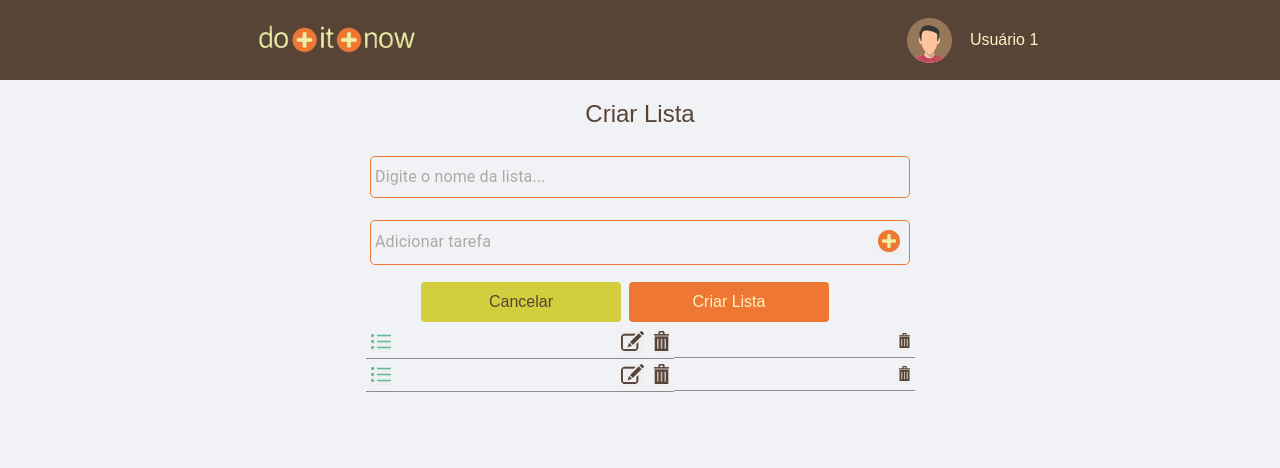
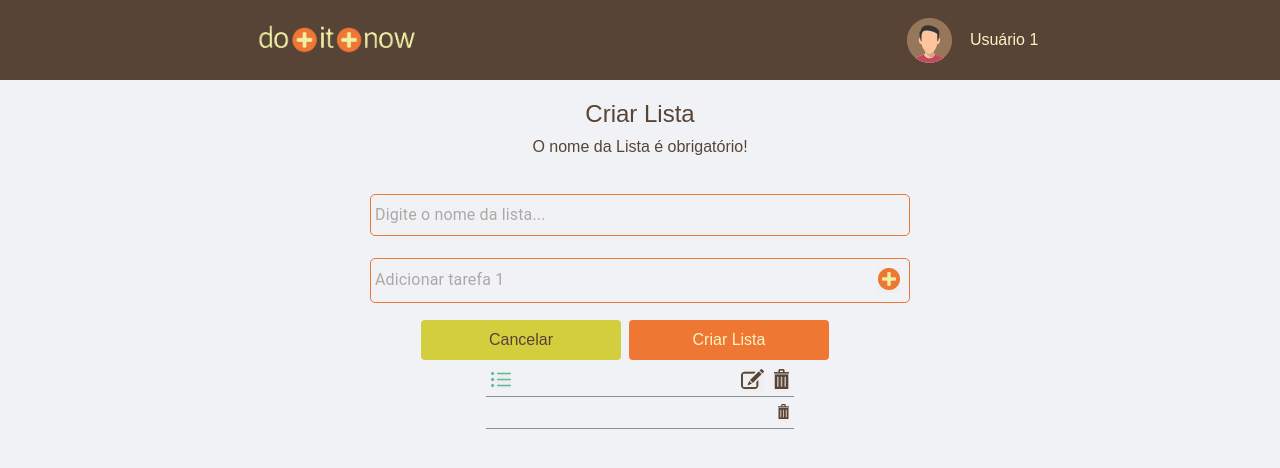
Before and after one commit to Kaueny-Alves/mini-app, a React (Create React App) app: page /create in a window 1280 px wide. Both pictures are taken after a click on the button "Criar Lista". Shown: the top 468 px of the page. Built offline with nearby package versions, Linux system fonts and the light colour scheme.

Commit message:
Finalização da tela de criar listas.

```diff
--- a/src/pages/Lists/CreateLists.js
+++ b/src/pages/Lists/CreateLists.js
@@ -1,6 +1,7 @@
-import React, { useEffect, useState } from "react";
+import React, { useState, useEffect } from "react";
 import { Btn } from "../../global";
-import { Container, ContentBtn, Form } from "./styles";
+import { Link, useNavigate } from "react-router-dom";
+import { Container, ContentBtn, Form, Error } from "./styles";
 import adicionar from "../../assets/adicionar.png";
 import icone_lista from "../../assets/icone_lista.png";
 import editar from "../../assets/icone_editar.png";
@@ -9,15 +10,20 @@ import excluir_tarefa from "../../assets/icone_deletar_tarefa-subtarefa.png";
 import TextField from "@material-ui/core/TextField";
 import { Header } from "../../components/Header";
 import { Tasks } from "./Tasks";
+import * as yup from "yup";
 
 export function CreateLists() {
+  const navigate = useNavigate();
   const [lists, setLists] = useState([
-    { id: "", name: "", tasks: [{ id: "", task: "" }] },
+    {
+      id: "",
+      list: "",
+      tasks: [""],
+    },
   ]);
   const [nameList, setNameList] = useState([]);
-  const [nameTasks, setNameTasks] = useState([]);
+  const [nameTasks, setNameTasks] = useState([""]);
   const [status, setStatus] = useState(false);
-
 
   function id() {
     let randomized = Math.ceil(Math.random() * Math.pow(10, 5));
@@ -29,43 +35,70 @@ export function CreateLists() {
     return uuid;
   }
 
-  const editButton = (id) => {
-    if (status) {
-      setStatus(false);
-    } else {
-      setStatus(true);
+  function editButton(item) {
+    if (item.id === id) {
+      setStatus(!status);
     }
-  };
+  }
 
-  function createList(e) {
+  async function createList(e) {
     e.preventDefault();
-    if (nameList === "" && nameTasks === "") {
-      alert("Nome da Lista é obrigatório!!!");
-    } else {
     let uuid = id();
-      localStorage.setItem("nameList", JSON.stringify(nameList));
-      localStorage.setItem("nameTasks", JSON.stringify(nameTasks));
-      localStorage.setItem("lists", JSON.stringify(lists));
+    if (await validate()) {
+      const saveUser = true;
+      if (saveUser) {
         setLists([
           ...lists,
           {
             id: uuid,
-          name: nameList,
-          tasks: [{ id: uuid + 1, task: nameTasks }],
+            list: nameList,
+            tasks: nameTasks.map((item) => item),
           },
         ]);
-      console.log("criou", lists);
+        navigate("/lists");
+      } else {
+        setStatus("error");
       }
     }
 
+    async function validate() {
+      let schema = yup.object().shape({
+        nameList: yup.string().nullable().required(),
+      });
+      try {
+        await schema.validate({ nameList });
+
+        setStatus("success");
+        return true;
+      } catch (err) {
+        setStatus("error");
+        return false;
+      }
+    }
+  }
+
+  function addInput(e) {
+    e.preventDefault();
+    setNameTasks([...nameTasks, ""]);
+  }
+
+  const inputTask = (e, index) => {
+    nameTasks[index] = e.target.value;
+    setNameTasks([...nameTasks]);
+  };
 
   const deleteList = (id) => {
     const newList = lists.filter((item) => {
       return item.id !== id;
     });
     setLists(newList);
-    localStorage.setItem("lists", JSON.stringify(newList));
-    console.log("deletou", newList);
+  };
+
+  const deleteTask = (position) => {
+    lists.filter((item) =>
+      item.tasks.filter((task, index) => index !== position)
+    );
+    console.log("delete");
   };
 
   return (
@@ -73,10 +106,12 @@ export function CreateLists() {
       <Header />
       <Container>
         <h2 className="text">Criar Lista</h2>
-        <Form className={"listForm"} autoComplete="off">
+        <Error>
+          {status === "error" ? <p>O nome da Lista é obrigatório!</p> : ""}
+        </Error>
+        <Form>
           <Tasks
-            required
-            name="nameList"
+            id="list"
             placeholder="Digite o nome da lista..."
             variant="outlined"
             onChange={(e) => {
@@ -84,51 +119,65 @@ export function CreateLists() {
             }}
             InputProps={{ disableUnderline: true }}
           />
+
+          {nameTasks.map((task, index) => (
             <Tasks
-            required
-            name="nameTasks"
-            placeholder="Adicionar tarefa"
+              key={index}
+              id={`task${index + 1}`}
+              name="task"
+              value={task}
+              onChange={(e) => {
+                inputTask(e, index);
+              }}
+              placeholder={`Adicionar tarefa ${index + 1}`}
               variant="outlined"
-            onChange={(e) => {
-              setNameTasks(e.target.value);
-            }}
               InputProps={{
                 disableUnderline: true,
                 endAdornment: (
-                <button className="btn" >
+                  <button className="btn" onClick={addInput}>
                     <img src={adicionar} alt="imagem de adicionar" />
                   </button>
                 ),
               }}
             />
-
+          ))}
         </Form>
         <ContentBtn>
+          <Link to={"/lists"}>
             <Btn color="greeny">Cancelar</Btn>
+          </Link>
           <Btn color="orange" onClick={createList}>
             Criar Lista
           </Btn>
         </ContentBtn>
 
-        {lists &&
-          lists.map((list) => {
+        {lists.length > 0
+          ? lists.map((item, index) => {
               return (
-              <div key={list.id}>
+                <div
+                  key={index}
+                  style={{ display: "flex", flexDirection: "column" }}
+                >
                   <TextField
-                  key={list.id}
-                  value={list.name}
+                    value={item.list}
                     InputProps={{
                       endAdornment: (
                         <>
                           <button className="btn">
-                          <img src={editar} alt="editar" onClick={editButton} />
+                            <img
+                              src={editar}
+                              alt="editar"
+                              onClick={() => {
+                                editButton(item.id);
+                              }}
+                            />
                           </button>
                           <button className="btn">
                             <img
                               src={excluir_lista}
                               alt="excluir"
                               onClick={() => {
-                              deleteList(list.id);
+                                deleteList(item.id);
                               }}
                             />
                           </button>
@@ -141,21 +190,20 @@ export function CreateLists() {
                       ),
                     }}
                   />
-                {list &&
-                  list.tasks.map((name) => (
+                  {item.tasks.length > 0 &&
+                    item.tasks.map((item, index) => (
                       <TextField
-                      key={name.id}
-                      value={name.task}
+                        key={index}
+                        value={item}
                         InputProps={{
                           endAdornment: (
-                          <button className="btn">
-                            <img
-                              src={excluir_tarefa}
-                              alt="excluir"
+                            <button
+                              className="btn"
                               onClick={() => {
-                                deleteList(id);
+                                deleteTask(index);
                               }}
-                            />
+                            >
+                              <img src={excluir_tarefa} alt="excluir" />
                             </button>
                           ),
                         }}
@@ -163,7 +211,8 @@ export function CreateLists() {
                     ))}
                 </div>
               );
-          })}
+            })
+          : ""}
       </Container>
     </>
   );
--- a/src/pages/Lists/Tasks.js
+++ b/src/pages/Lists/Tasks.js
@@ -1,6 +1,5 @@
 import React from "react";
 import TextField from "@material-ui/core/TextField";
-import adicionar from "../../assets/adicionar.png";
 import { makeStyles } from "@material-ui/core/styles";
 
 
@@ -17,24 +16,29 @@ const useStyles = makeStyles((theme) => ({
     "& .MuiTextField-root": {
       margin: theme.spacing(1),
       width: "25ch",
-    }
-  }
+    },
+  },
 }));
 
-export function Tasks({ placeholder, name, onClick, value, onChange, InputProps }) {
+export function Tasks({
+  placeholder,
+  name,
+  onClick,
+  value,
+  onChange,
+  InputProps,
+}) {
   const classes = useStyles();
 
   return (
     <div>
       <TextField
+        value={value}
         className={classes.root}
-        required={true}
-        value={value}
         name={name}
         onChange={onChange}
         placeholder={placeholder}
         InputProps={InputProps}
-        onClick={onClick}
       />
     </div>
   );
--- a/src/pages/Lists/index.js
+++ b/src/pages/Lists/index.js
@@ -44,16 +44,16 @@ export function Lists() {
         },
       ],
     },
-    // {
-    //   id: "2",
-    //   nameList: "Lista 2",
-    //   tasks: [{}],
-    // },
-    // {
-    //   id: "3",
-    //   nameList: "Lista 3",
-    //   tasks: [{}],
-    // },
+    {
+      id: "2",
+      nameList: "Lista 2",
+      tasks: [{}],
+    },
+    {
+      id: "3",
+      nameList: "Lista 3",
+      tasks: [{}],
+    },
   ]);
 
 const deleteList = (id) => {
@@ -65,24 +65,21 @@ const deleteList = (id) => {
   console.log("deletou", newList);
 };
 
-const deleteTask = (id) => {
+const deleteTask = (index) => {
   const newTask = lists.tasks.filter((item) => {
-    return item.id !== id;
+    return item !== index;
   });
   setLists([
     ...lists,
-    {
-
-      tasks: [{ newTask }],
-    },
+    {tasks: [{ newTask }]},
   ]);
   localStorage.setItem("lists", JSON.stringify(lists));
   console.log("deletou", newTask);
 };
 
-const handleEditButton = (id) => {
-    status ? setStatus(false) : setStatus(true);
-  };
+function editButton(id) {
+  setStatus(!status);
+};
 
   return (
     <>
@@ -97,10 +94,10 @@ const handleEditButton = (id) => {
           </Link>
         </ContentTitle>
         {lists &&
-          lists.map((list) => {
+          lists.map((list, index) => {
             return (
-              <ContainerList key={list.id}>
-                <ContentList >
+              <ContainerList key={index}>
+                <ContentList>
                   <div>
                     <button className="btn">
                       <img src={icone_lista} alt="adicionar" />
@@ -125,7 +122,7 @@ const handleEditButton = (id) => {
                         src={editar}
                         alt="editar"
                         onClick={() => {
-                          handleEditButton(list.id);
+                          editButton(list.id);
                         }}
                       />
                     </button>
@@ -150,10 +147,10 @@ const handleEditButton = (id) => {
                   />
                 )}
                 {list.tasks &&
-                  list.tasks.map((task) => (
-                    <>
+                  list.tasks.map((task, index) => (
+                    <div key={index}>
                       {task.nameTask ? (
-                        <>
+                        <div key={index}>
                           <ContentList key={task.id}>
                             <div  className="tasks">
                               <input
@@ -198,11 +195,11 @@ const handleEditButton = (id) => {
                               />
                             )}
                           </ul>
-                        </>
+                        </div>
                       ) : (
                         ""
                       )}
-                    </>
+                    </div>
                   ))}
               </ContainerList>
             );
--- a/src/pages/Lists/styles.js
+++ b/src/pages/Lists/styles.js
@@ -21,7 +21,6 @@ export const Container = styled.div`
     list-style: none;
     padding-left: 10px;
     color: #574437;
-
   }
   input {
     -moz-appearance: none;
@@ -56,7 +55,8 @@ export const ContentList = styled.div`
   flex-direction: row;
   justify-content: space-between;
 
-  p, span {
+  p,
+  span {
     padding-left: 10px;
     color: #574437;
   }
@@ -66,9 +66,7 @@ export const ContentList = styled.div`
     border-bottom: 1px solid var(--green);
     width: 700px;
     margin-left: 15px;
-
   }
-
 `;
 
 export const ContainerList = styled.div`
@@ -93,14 +91,14 @@ export const Form = styled.form`
 `;
 
 export const ContentBtn = styled.div`
-   display: flex;
-   align-items: center;
-   justify-content: space-between;
-   margin-right: 30px;
+  display: flex;
+  align-items: center;
+  justify-content: space-between;
+  margin-right: 30px;
 `;
 
 export const ContentSub = styled.div`
- padding: 5px 0px 0px 5px;
+  padding: 5px 0px 0px 5px;
   display: flex;
   flex-direction: row;
   justify-content: space-between;
@@ -108,7 +106,10 @@ export const ContentSub = styled.div`
   .sub-tasks {
     display: flex;
     margin-left: 30px;
+  }
+`;
 
-  }
-
+export const Error = styled.span`
+  padding: 10px;
+  color: var(--brown);
 `;
```
Also changed, not shown: 1 other file (tests, documents, lock files or other folders). Lines whose indentation alone changed are shown as unchanged.
